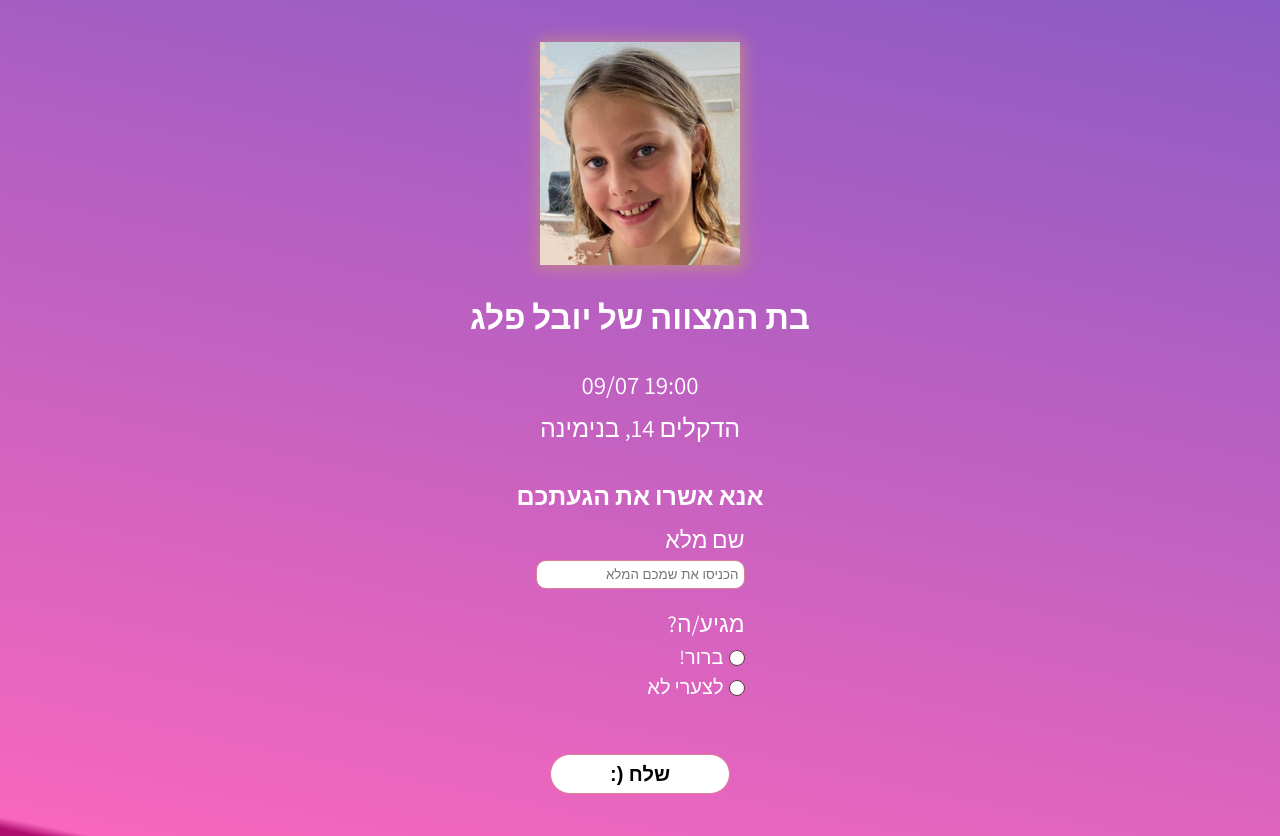
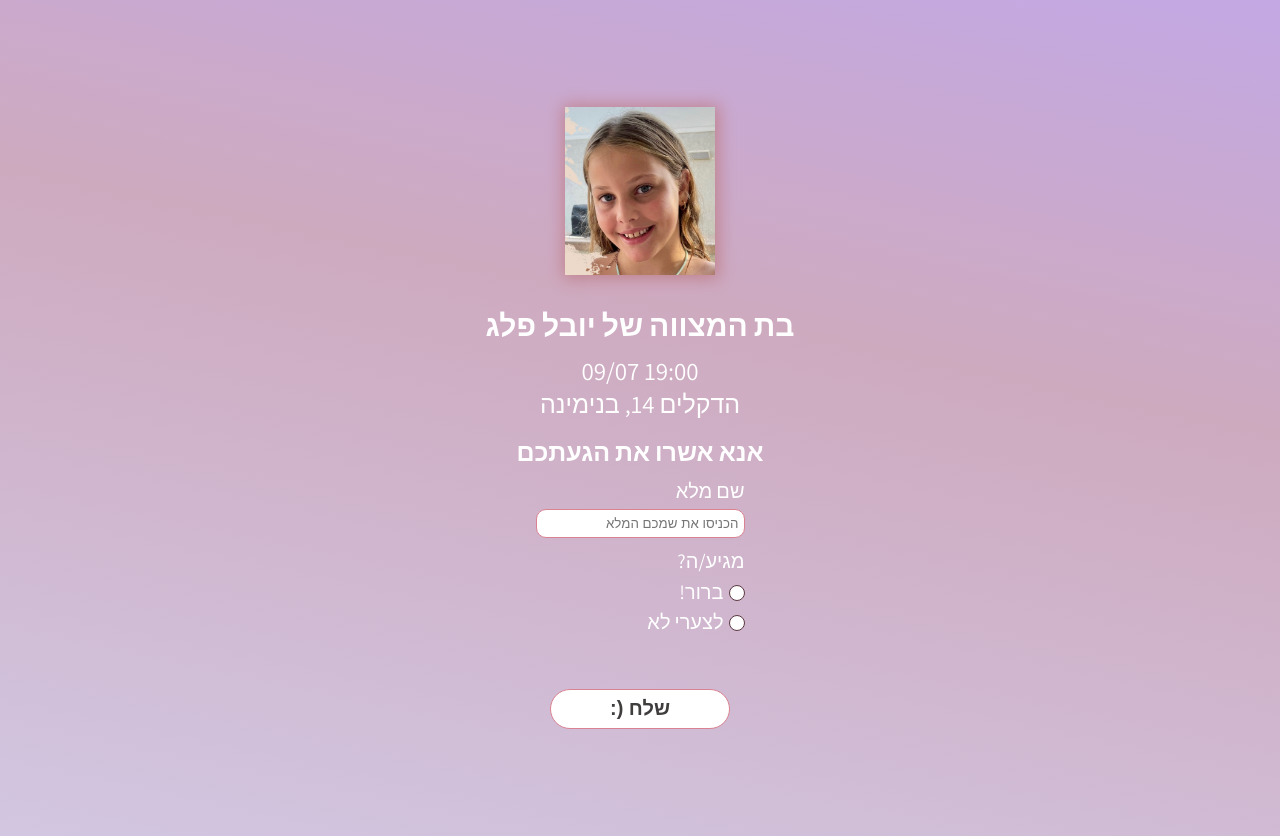
Before and after one commit to mayPeleg/yuval-peleg-12, an Angular app: page / in a window 1280 px wide. Built offline with nearby package versions, Linux system fonts and the light colour scheme.

Commit message:
change style

```diff
--- a/src/app/app.component.html
+++ b/src/app/app.component.html
@@ -32,7 +32,7 @@
   </button>
 </div>
 <div class="approval-description" *ngIf="chosenOption === '!ברור' && clickedSend">
-<span>!איזה כיף שאתם מגיעים</span>
+<span style="margin-top: 0px;">!איזה כיף שאתם מגיעים</span>
 <span>
 ניפגש ב - 09/07
 <br/>
@@ -42,7 +42,7 @@
   בנימינה-גבעת עדה</span>
 </div>
 <div class="approval-description" *ngIf="chosenOption === 'לצערי לא' && clickedSend">
-  <span>...איזה באסה שלא תוכלו לבוא</span>
+  <span style="margin-top: 0px;">...איזה באסה שלא תוכלו לבוא</span>
 <span> ,אם משהו ישתנה
   <br/>
   !נשמח שתגיעו</span>
--- a/src/app/app.component.scss
+++ b/src/app/app.component.scss
@@ -11,13 +11,13 @@
 }
 
 img {
-    width: 200px;
+    width: 150px;
     box-shadow: 1px 1px 15px 3px #c1848f;
 }
 
 span {
     color : white;
-    font-size: 23px;
+    font-size: 20px;
     margin-top:16px;
 }
 
@@ -32,8 +32,8 @@ input {
 }
 
 .header {
-    margin: 30px 0px;
-    font-size: 33px;
+    margin: 30px 0px 9px 0px;
+    font-size: 30px;
     font-weight: bold;
 }
 
@@ -43,12 +43,11 @@ input {
 
 .place {
     font-size: 25px;
-    padding-top: 10px;
 }
 
 .title {
     font-size: 25px;
-    padding-top: 35px;
+    padding-top: 15px;
     font-weight: bold;
 }
 
@@ -67,12 +66,11 @@ input {
     justify-content: center;
 
     span {
-        margin-top: 10px;
+        margin-top: 7px;
     }
 }
 
 .arrive-container {
-    margin-top: 10px;
     display: flex;
     flex-flow: column;
     justify-content: center;
@@ -92,7 +90,7 @@ input {
     font-size: 20px;
     height: 40px;
     font-weight: bold;
-    color: black;
+    color: #403d3d;
 }
 
 .error-message {
@@ -112,7 +110,7 @@ input {
 
     span {
         color: white;;
-        font-size: 30px;
+        font-size: 25px;
         margin-top: 20px;
     }
 }
--- a/src/styles.css
+++ b/src/styles.css
@@ -3,6 +3,6 @@
 
 
 body {
-    background-image: linear-gradient(191.84deg, #8b5bc5 -0.4%, #f767bd 98.25%, #af0c6e 99.29%);
+    background-image: linear-gradient(191.84deg, #c3a8e4 -0.4%, #ceaabf 39.25%, #d2c6e1 99.29%);
     font-family: 'Assistant', sans-serif;
 }
```
